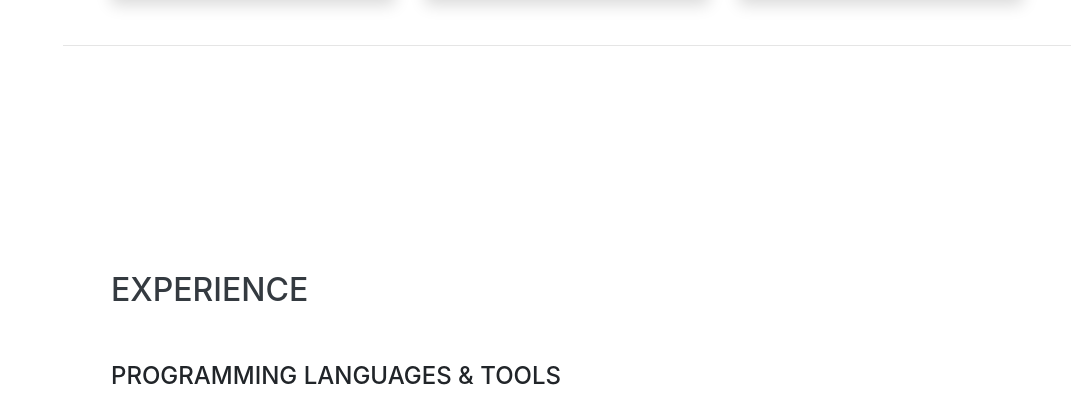
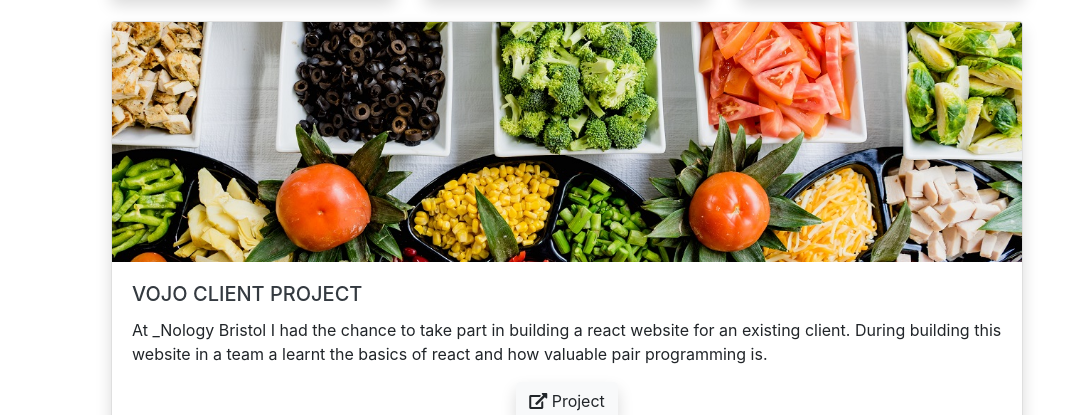
Before and after one commit to matenemeth1994/mate-nemeth-portfolio, a website with bundled scripts: page public/index.html in a window 1280 px wide. Shown: the part 2699-3114 px from the top of the page, without its empty margins (209-1280 px from the left). Built offline with nearby package versions, Linux system fonts and the light colour scheme; a web font is replaced by a local one.

Commit message:
added vojo project

```diff
--- a/public/index.html
+++ b/public/index.html
@@ -258,6 +258,26 @@
             </div>
           </div>
         </div>
+
+        <div class="card-deck mt-sm-4">
+          <div class="card shadow bg-white rounded card-zoom">
+            <img src="./img/vojopic.jpg" class="card-img-top" alt="...">
+            <div class="card-body d-flex flex-column">
+              <h5 class="card-title">Vojo Client Project</h5>
+              <p class="card-text">At _Nology Bristol I had the chance to take part in building a react website for an
+                existing client. During building this website in a team a learnt the basics of react and how valuable
+                pair programming is.
+              </p>
+              <div class="d-flex justify-content-around mt-auto">
+                <div class="shadow bg-white rounded">
+                  <a href="https://vojo-client-project.firebaseapp.com/landing-page" class="btn btn-light text-color"><i
+                      class="fas fa-external-link-alt"></i> Project</a>
+                </div>
+              </div>
+            </div>
+          </div>
+        </div>
+
       </div>
     </section>
 
```
Also changed, not shown: public/img/vojopic.jpg (added), 1 other file.
